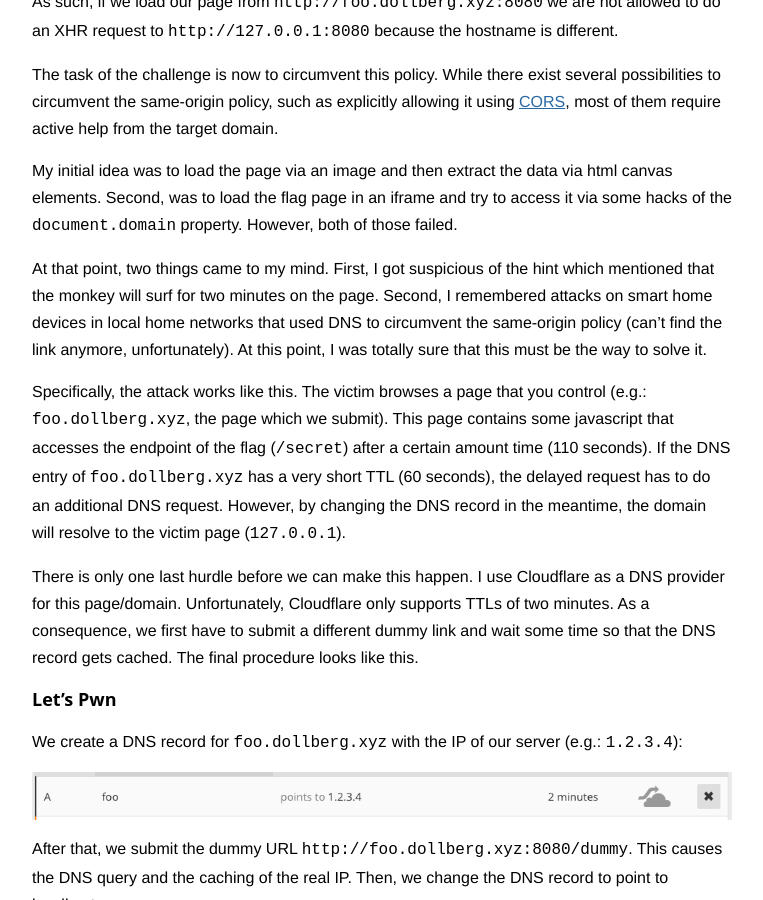
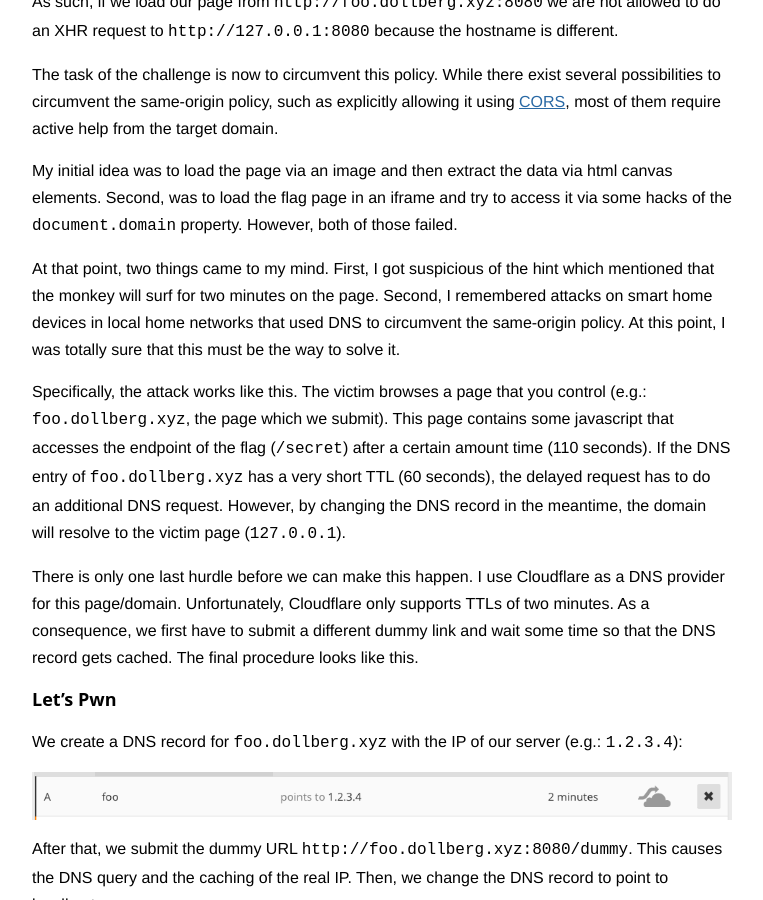
Before and after one commit to StephanDollberg/stephandollberg.github.io, a Jekyll site: the page built from _posts/2016-03-13-0CTF-Monkey-Writeup.md, in a window 1280 px wide and 900 px high, scrolled down 608 px. Shown: the whole window, without its empty margins (258-1021 px from the left). Built offline with Jekyll 4.4.1, drawn with Linux system fonts in a browser that asks for light colours; comment, search, counter and statistics services are not loaded; some of the changed text lies outside the part shown.

```diff
--- a/_posts/2016-03-13-0CTF-Monkey-Writeup.md
+++ b/_posts/2016-03-13-0CTF-Monkey-Writeup.md
@@ -21,7 +21,7 @@ The task of the challenge is now to circumvent this policy. While there exist se
 
 My initial idea was to load the page via an image and then extract the data via html canvas elements. Second, was to load the flag page in an iframe and try to access it via some hacks of the `document.domain` property. However, both of those failed.
 
-At that point, two things came to my mind. First, I got suspicious of the hint which mentioned that the monkey will surf for two minutes on the page. Second, I remembered attacks on smart home devices in local home networks that used DNS to circumvent the same-origin policy (can't find the link anymore, unfortunately). At this point, I was totally sure that this must be the way to solve it.
+At that point, two things came to my mind. First, I got suspicious of the hint which mentioned that the monkey will surf for two minutes on the page. Second, I remembered attacks on smart home devices in local home networks that used DNS to circumvent the same-origin policy. At this point, I was totally sure that this must be the way to solve it.
 
 Specifically, the attack works like this. The victim browses a page that you control (e.g.: `foo.dollberg.xyz`, the page which we submit). This page contains some javascript that accesses the endpoint of the flag (`/secret`) after a certain amount time (110 seconds). If the DNS entry of `foo.dollberg.xyz` has a very short TTL (60 seconds), the delayed request has to do an additional DNS request. However, by changing the DNS record in the meantime, the domain will resolve to the victim page (`127.0.0.1`).
 
```
Also changed, not shown: other parts of _posts/2016-03-13-0CTF-Monkey-Writeup.md (+1 -1 lines).
